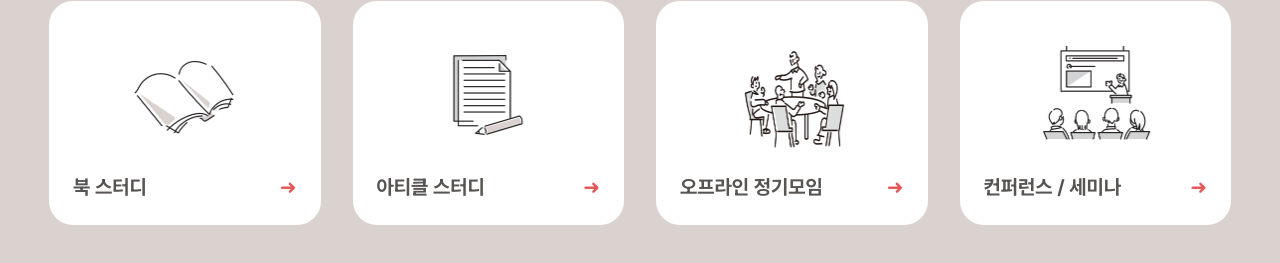
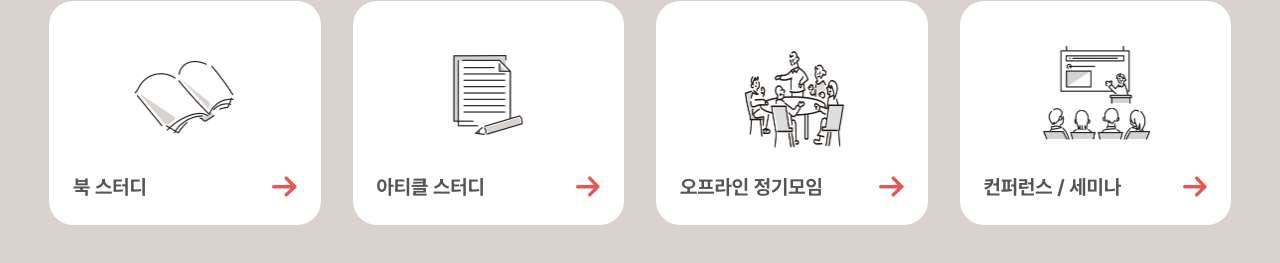
Before and after one commit to People-interested-in-UXR/Web, a Next.js app: page / in a window 1280 px wide. Shown: the part 911-1174 px from the top of the page. Built offline with nearby package versions, Linux system fonts and the light colour scheme.

Commit message:
fix(image): 모임 규칙 그리드 이미지 및 화살표 수정

```diff
--- a/src/app/page.tsx
+++ b/src/app/page.tsx
@@ -1,6 +1,7 @@
 import { HTMLAttributes } from "react";
 import { Container, PIXRHeader, Section, PIXRFooter } from "./_containers";
 import Image from "next/image";
+import { Icon } from "./_ui";
 
 const Banner = ({ children }: HTMLAttributes<HTMLElement>) => {
   return (
@@ -71,7 +72,7 @@ export default function Home() {
             </div>
             <div className="flex gap-8">
               <div className="flex gap-8">
-                <div className="rounded-3xl bg-white text-default p-6 flex flex-col items-center gap-2">
+                <div className="rounded-3xl bg-white text-default h-fit flex flex-col items-center gap-2 p-6">
                   <Image
                     width={140}
                     height={140}
@@ -80,12 +81,17 @@ export default function Home() {
                   />
                   <div className="flex justify-between w-[223.5px]">
                     <p className="text-default h3-700-20">북 스터디</p>
-                    <button className="text-primary-red text-xl">
-                      &#10140;
+                    <button className="text-btn-default text-xl hover:text-btn-hover ">
+                      <Icon
+                        src={"/icon/right_arrow.svg"}
+                        alt={"오른쪽 화살표 모양"}
+                        height={20}
+                        width={24.5}
+                      />
                     </button>
                   </div>
                 </div>
-                <div className="rounded-3xl bg-white text-default p-6 flex flex-col items-center gap-2">
+                <div className="rounded-3xl bg-white text-default h-fit flex flex-col items-center gap-2 p-6">
                   <Image
                     width={140}
                     height={140}
@@ -94,14 +100,19 @@ export default function Home() {
                   />
                   <div className="flex justify-between w-[223.5px]">
                     <p className="text-default h3-700-20">아티클 스터디</p>
-                    <button className="text-primary-red text-xl">
-                      &#10140;
+                    <button className="text-btn-default text-xl hover:text-btn-hover ">
+                      <Icon
+                        src={"/icon/right_arrow.svg"}
+                        alt={"오른쪽 화살표 모양"}
+                        height={20}
+                        width={24.5}
+                      />
                     </button>
                   </div>
                 </div>
               </div>
               <div className="flex gap-8">
-                <div className="rounded-3xl bg-white text-default p-6 flex flex-col items-center gap-2">
+                <div className="rounded-3xl bg-white text-default h-fit flex flex-col items-center gap-2 p-6">
                   <Image
                     width={140}
                     height={140}
@@ -110,12 +121,17 @@ export default function Home() {
                   />
                   <div className="flex justify-between w-[223.5px]">
                     <p className="text-default h3-700-20">오프라인 정기모임</p>
-                    <button className="text-primary-red text-xl">
-                      &#10140;
+                    <button className="text-btn-default text-xl hover:text-btn-hover ">
+                      <Icon
+                        src={"/icon/right_arrow.svg"}
+                        alt={"오른쪽 화살표 모양"}
+                        height={20}
+                        width={24.5}
+                      />
                     </button>
                   </div>
                 </div>
-                <div className="rounded-3xl bg-white text-default p-6 flex flex-col items-center gap-2">
+                <div className="rounded-3xl bg-white text-default h-fit flex flex-col items-center gap-2 p-6">
                   <Image
                     width={140}
                     height={140}
@@ -124,8 +140,13 @@ export default function Home() {
                   />
                   <div className="flex justify-between w-[223.5px]">
                     <p className="text-default h3-700-20">컨퍼런스 / 세미나</p>
-                    <button className="text-primary-red text-xl">
-                      &#10140;
+                    <button className="text-btn-default text-xl hover:text-btn-hover ">
+                      <Icon
+                        src={"/icon/right_arrow.svg"}
+                        alt={"오른쪽 화살표 모양"}
+                        height={20}
+                        width={24.5}
+                      />
                     </button>
                   </div>
                 </div>
```
Also changed, not shown: public/icon/right_arrow.svg (added).
